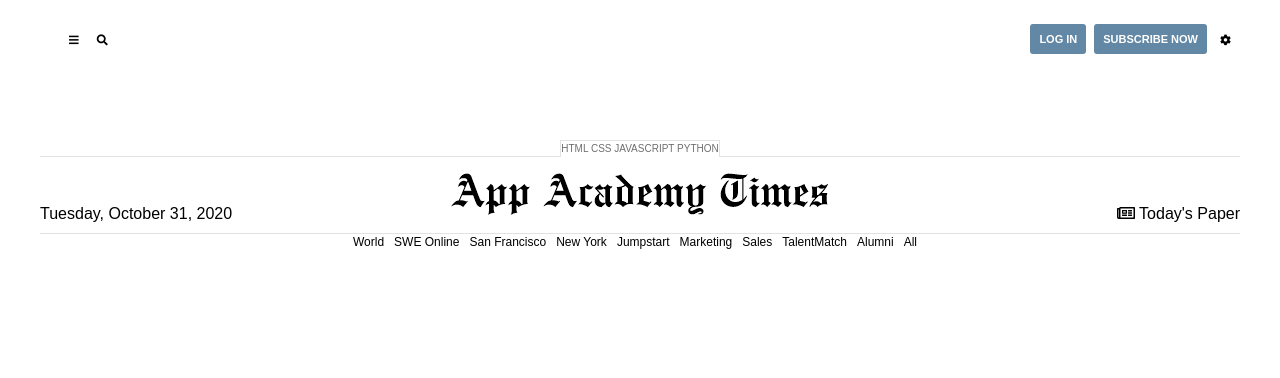
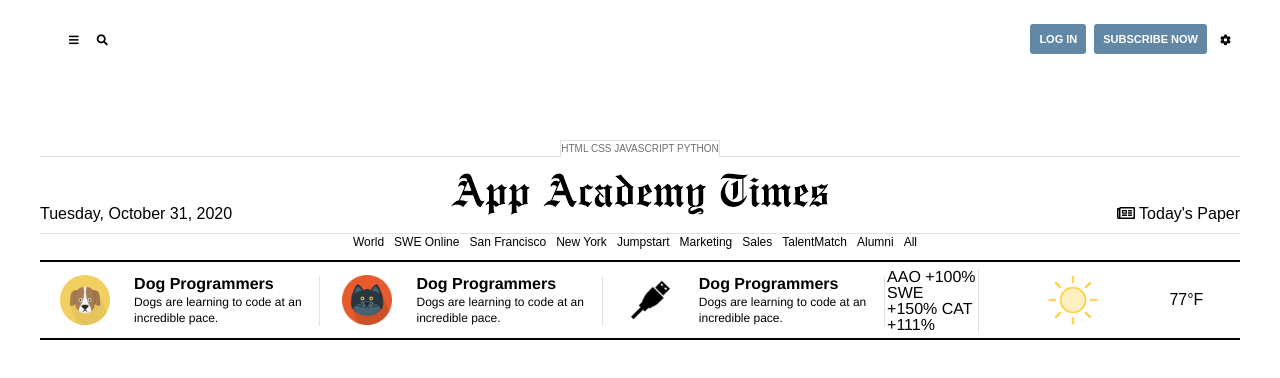
Before and after one commit to Imbilu/app-academy-times, a plain HTML site: page index.html in a window 1280 px wide. Drawn offline with Linux system fonts and the light colour scheme.

Commit message:
created and styled interest links

```diff
--- a/index.html
+++ b/index.html
@@ -60,7 +60,55 @@
         </div>
     </header>
     <main>
-
+        <div class="interests-bar">
+            <div class="interests-bar__image dog">
+                <img src="images/dog.png" alt="dog">
+            </div>
+            <div class="interests-bar__text">
+                <div class="interests-bar__headline">
+                    Dog Programmers
+                </div>
+                <div class="interests-bar__story">
+                    Dogs are learning to code at an incredible pace.
+                </div>
+            </div>
+            <div class="interests-bar__image cat">
+                <img src="images/cat.png" alt="cat">
+            </div>
+            <div class="interests-bar__text">
+                <div class="interests-bar__headline">
+                    Dog Programmers
+                </div>
+                <div class="interests-bar__story">
+                    Dogs are learning to code at an incredible pace.
+                </div>
+            </div>
+            <div class="interests-bar__image plug">
+                <img src="images/plug.png" alt="plug">
+            </div>
+            <div class="interests-bar__text">
+                <div class="interests-bar__headline">
+                    Dog Programmers
+                </div>
+                <div class="interests-bar__story">
+                    Dogs are learning to code at an incredible pace.
+                </div>
+            </div>
+            <div class="stock interests-bar__text">
+                <span >AAO</span>
+                <span class="interests-bar__price">+100%</span>
+                <span>SWE</span>
+                <span class="interests-bar__price">+150%</span>
+                <span >CAT</span>
+                <span class="interests-bar__price">+111%</span>
+            </div>
+            <div class="interests-bar__image sun">
+                <img src="images/sun-icon.png" alt="sun">
+            </div>
+            <div class="interests-bar__big-text">
+                77°F
+            </div>
+        </div>
     </main>
     <footer>
 
--- a/stylesheets/components/interest-links.css
+++ b/stylesheets/components/interest-links.css
@@ -1 +1,50 @@
-/* Your code here */
+.interests-bar {
+    display: grid;
+    align-items: center;
+    grid-template-columns: 1fr 2fr 1fr 2fr 1fr 2fr 1fr 2fr 0.75fr;
+    border-top: 2px solid;
+    border-bottom: 2px solid;
+    border-color: #000000;
+    margin-top: 10px;
+    padding: 5px 0;
+}
+
+.interests-bar__headline {
+    font-weight: bold;
+    padding-bottom: 2px;
+    font-size: 16px;
+}
+
+.interests-bar__story {
+    font-size: 12px;
+}
+
+.interests-bar__text {
+    border-right: 1px solid  #e2e2e2;
+    margin: 2px 2px 0 0;
+    padding-right: 2px;
+    font-family: nyt-franklin, helvetica, arial, sans-serif;
+}
+
+.interests-bar__image {
+    padding-right: 5px;
+    display: flex;
+    align-items: center;
+    justify-content: center;
+}
+
+.interests-bar__image > img {
+    width: 50px;
+    height: 50px;
+}
+
+.interests-bar__big-text {
+    display: flex;
+    justify-content: flex-start;
+    align-items: center;
+}
+
+
+.interests-bar__price {
+    display: inline-block;
+}
```
Also changed, not shown: specifications/text/03_interest_links.txt.
